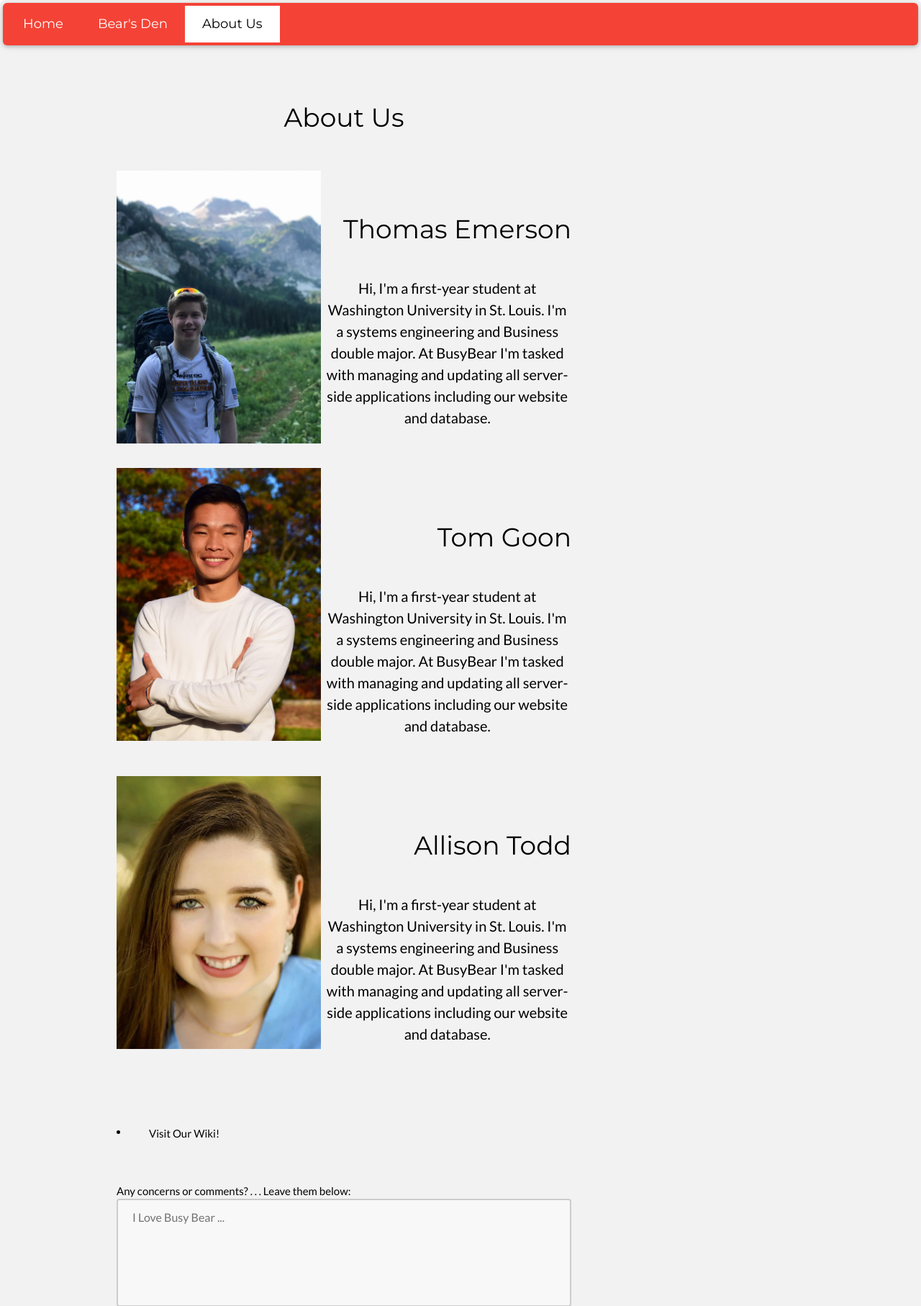
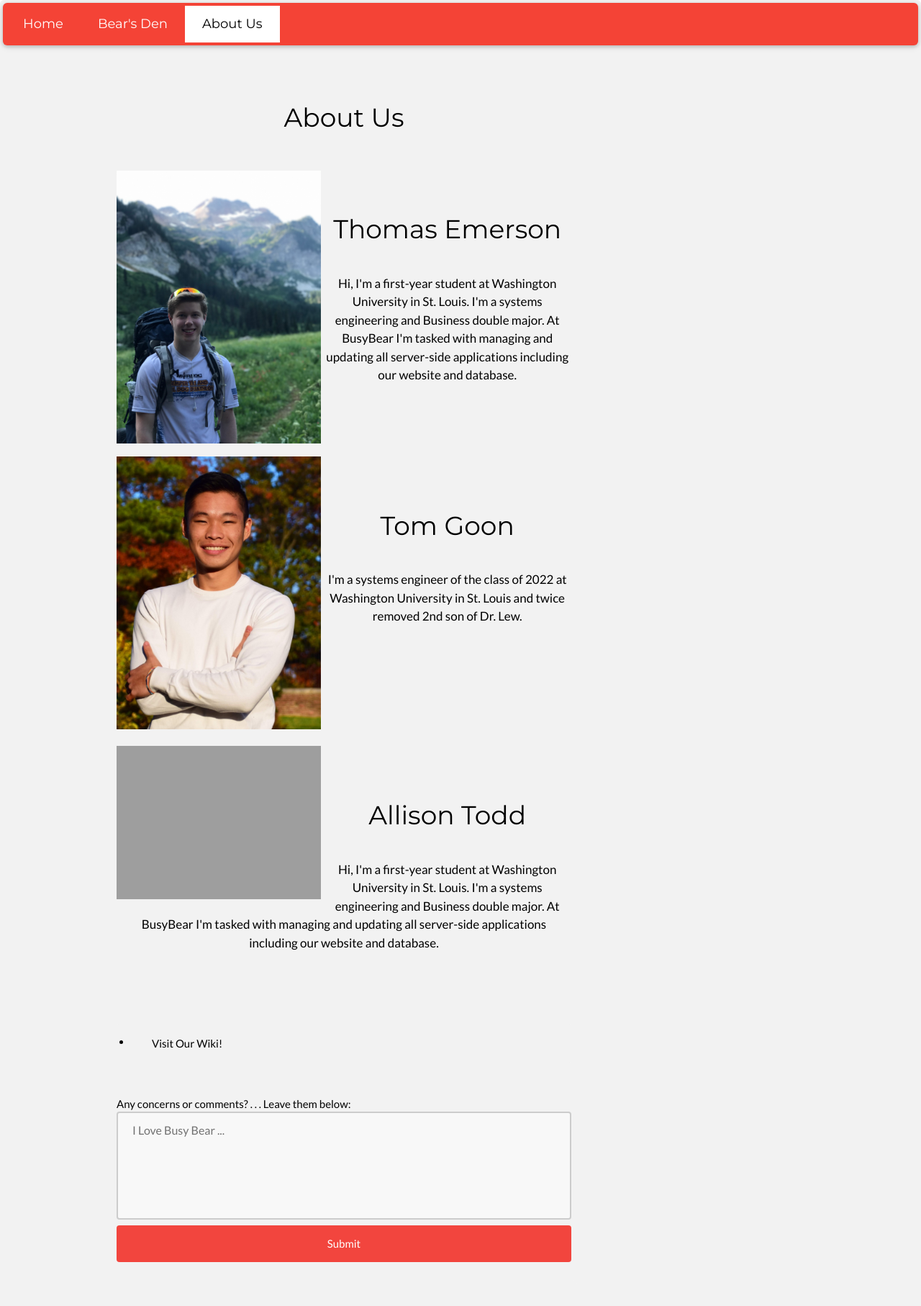
Before and after one commit to ESE205/emerson-goon-todd, a PHP site: page /About_Us.php in a window 1280 px wide. Shown: the top 1814 px of the page at 72% size. Run offline with PHP 8.4, Linux system fonts and the light colour scheme; grey boxes are pictures that could not be loaded.

Commit message:
Update About_Us.php

```diff
--- a/About_Us.php
+++ b/About_Us.php
@@ -10,6 +10,12 @@
 body,h1,h2,h3,h4,h5,h6 {font-family: "Lato", sans-serif}
 .w3-bar,h1,button {font-family: "Montserrat", sans-serif}
 .fa-anchor,.fa-coffee {font-size:200px}
+h4 {
+  font-family: "Lato", sans-serif;
+  font-size: 17px;
+
+
+}
 input[type=text], select {
     width: 100%;
     padding: 12px 20px;
@@ -19,7 +25,6 @@ input[type=text], select {
     border-radius: 4px;
     box-sizing: border-box;
 }
-
 input[type=submit] {
     width: 100%;
     background-color: #F2453E;
@@ -30,11 +35,9 @@ input[type=submit] {
     border-radius: 4px;
     cursor: pointer;
 }
-
 input[type=submit]:hover {
     background-color: #45a049;
 }
-
 div {
     border-radius: 6px;
     background-color: #f2f2f2;
@@ -46,7 +49,6 @@ div {
     border: none;
     border-radius: 4px;
     background-color: #f1f1f1;
-
 }
 textarea {
     width: 100%;
@@ -71,13 +73,11 @@ textarea {
     -ms-user-select: none;
     user-select: none;
 }
-
 /* Hide the browser's default radio button */
 .container input {
     position: absolute;
     opacity: 0;
 }
-
 /* Create a custom radio button */
 .checkmark {
     position: absolute;
@@ -88,29 +88,24 @@ textarea {
     background-color: #ccc;
     border-radius: 50%;
 }
-
 /* On mouse-over, add a grey background color */
 .container:hover input ~ .checkmark {
     background-color: black;
 }
-
 /* When the radio button is checked, add a blue background */
 .container input:checked ~ .checkmark {
     background-color: #2196F3;
 }
-
 /* Create the indicator (the dot/circle - hidden when not checked) */
 .checkmark:after {
     content: "";
     position: absolute;
     display: none;
 }
-
 /* Show the indicator (dot/circle) when checked */
 .container input:checked ~ .checkmark:after {
     display: block;
 }
-
 /* Style the indicator (dot/circle) */
 .container .checkmark:after {
   top: 5.6px;
@@ -119,6 +114,9 @@ textarea {
   height: 5.12px;
   border-radius: 50%;
   background: white;
+}
+.links {
+  float: center;
 }
 </style>
 <body>
@@ -152,22 +150,22 @@ textarea {
       <h5 class="w3-padding-small"></h5>
       <div>
     <p>
-    <img src="Thomas.JPG" alt="Me Myself and I" style="max-width:45%;height: auto;"; align= "left";>
+    <img src="Thomas.jpg" alt="Me Myself and I" style="max-width:45%;height: auto;"; align= "left";>
     </p>
-    <h1 style="text-align:right" ><br>Thomas Emerson</h1>
-    <h4 style="text-align:center" ><br>Hi, I'm a first-year student at Washington University in St. Louis. I'm a systems engineering and Business double major. At BusyBear I'm tasked with managing and updating all server-side applications including our website and database. </h4> <br><br>
+    <h1 style="text-align:center" ><br>Thomas Emerson</h1>
+    <h4 style="text-align:center" ><br>Hi, I'm a first-year student at Washington University in St. Louis. I'm a systems engineering and Business double major. At BusyBear I'm tasked with managing and updating all server-side applications including our website and database. </h4> <br><br><br><br>
 
-    <img src="Tom.JPG" alt="Me Myself and I" style="max-width:45%;height: auto;"; align= "left";>
+    <img src="Tom.jpg" alt="Me Myself and I" style="max-width:45%;height: auto;"; align= "left";>
     </p>
-    <h1 style="text-align:right" ><br>Tom Goon</h1>
-    <h4 style="text-align:center" ><br>Hi, I'm a first-year student at Washington University in St. Louis. I'm a systems engineering and Business double major. At BusyBear I'm tasked with managing and updating all server-side applications including our website and database. </h4><br><br>
+    <h1 style="text-align:center" ><br>Tom Goon</h1>
+    <h4 style="text-align:center" ><br>I'm a systems engineer of the class of 2022 at Washington University in St. Louis and twice removed 2nd son of Dr. Lew.</h4><br><br><br><br><br><br><br>
 
-    <img src="Allison.jpeg" alt="Me Myself and I" style="max-width:45%;height: auto;"; align= "left";>
+    <img src="Allison.jpg" alt="Me Myself and I" style="max-width:45%;height: auto;"; align= "left";>
     </p>
-    <h1 style="text-align:right" ><br>Allison Todd</h1>
+    <h1 style="text-align:center" ><br>Allison Todd</h1>
     <h4 style="text-align:center" ><br>Hi, I'm a first-year student at Washington University in St. Louis. I'm a systems engineering and Business double major. At BusyBear I'm tasked with managing and updating all server-side applications including our website and database. </h4><br><br><br><br>
-
-    <li> <a href="https://classes.engineering.wustl.edu/ese205/core/index.php?title=BusyBear" class="w3-bar-item w3-button w3-hide-small w3-padding-large"> Visit Our Wiki!  </a>  </li>
+ <div class="links">
+    <li> <a href="https://classes.engineering.wustl.edu/ese205/core/index.php?title=BusyBear" class="w3-bar-item w3-button w3-hide-small w3-padding-large"> Visit Our Wiki!  </a>  </li></div>
 
 <form method="post" action="http://www.mybusybear.com/About_Us.php">
   <label for="Notes"><br><br>Any concerns or comments? . . . Leave them below:</label><br>
```
